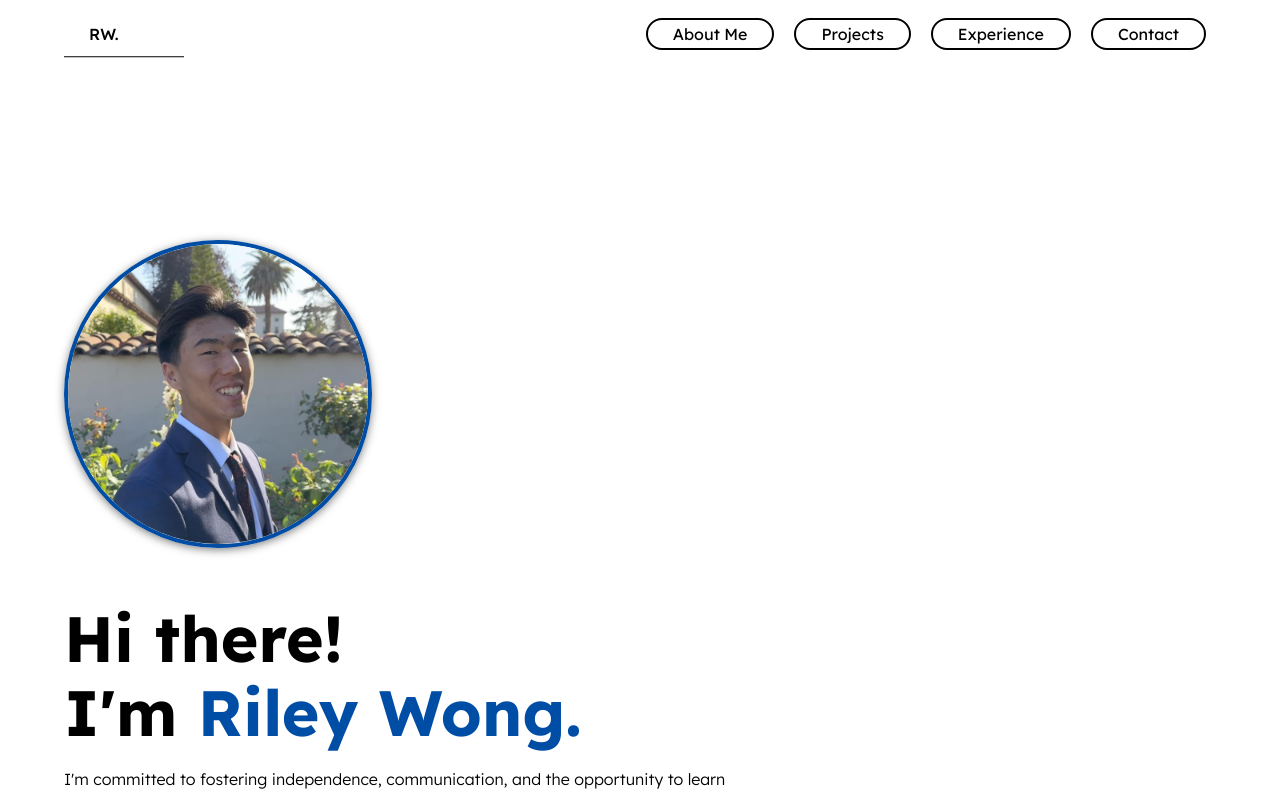
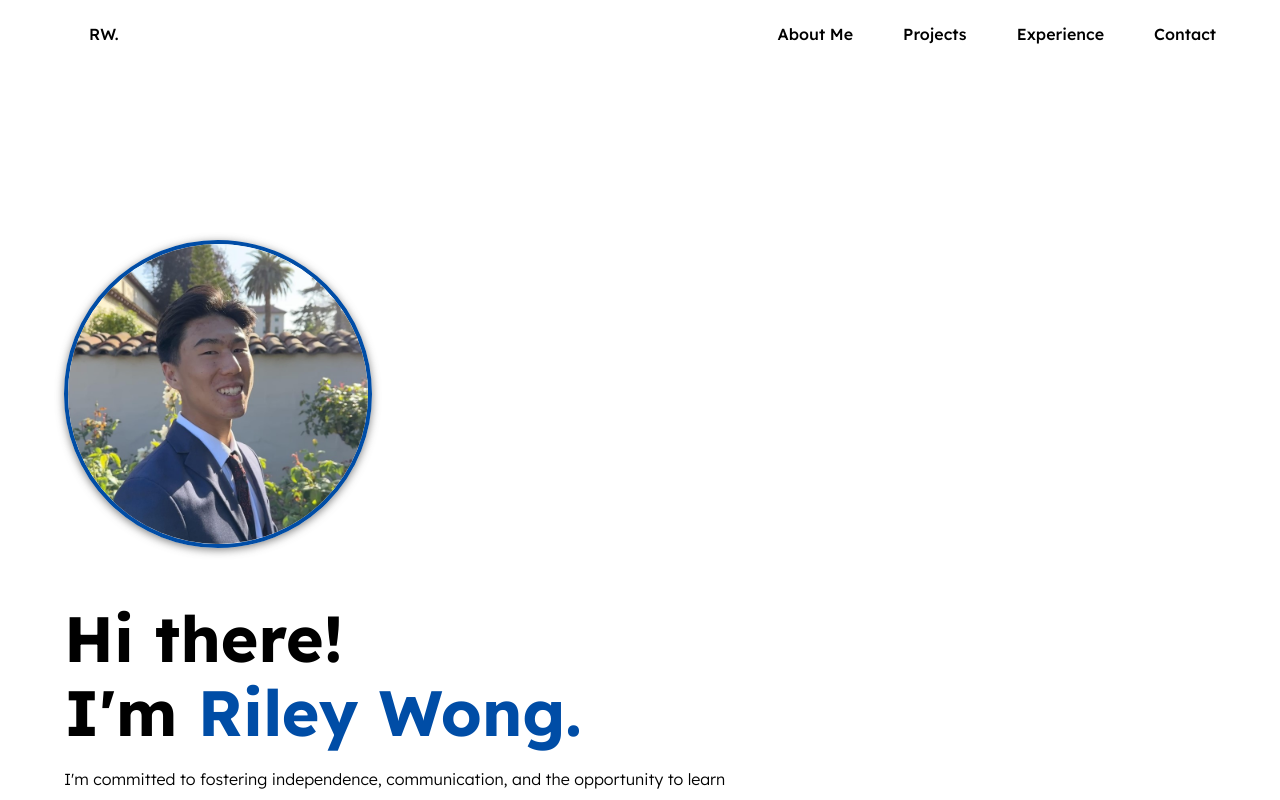
Before and after one commit to rileywong311/Personal-Website, a Vue app: page / in a window 1280 px wide. Shown: the top 800 px of the page. Built offline with nearby package versions, Linux system fonts and the light colour scheme.

Commit message:
Update Navbar

```diff
--- a/src/components/Navbar.vue
+++ b/src/components/Navbar.vue
@@ -5,7 +5,7 @@
       <span role="tab" tabindex="0" class="main-link">RW.</span>
       <br />
       <svg height="7.5px" width="120px">
-        <line x1="0%" y1="50%" x2="100%" y2="50%" style="stroke: black"></line>
+        <line x1="0%" y1="50%" x2="100%" y2="50%" style="stroke: white"></line>
       </svg>
     </span>
 
@@ -133,24 +133,16 @@ export default {
 
 
 .nav-link {
-  margin: 10px;
-  padding: 4px 25px 4px;
-  border: 2px solid black;
-  border-radius: 999px;
-  font-weight: 400;
+  margin-left: 50px;
+  font-weight: 500;
   transition: 0.3s;
 }
 
 .nav-link:hover,
-.nav-link:focus {
-  background: var(--secondary);
-  color: white;
+.nav-link.current {
+  color: var(--secondary);
   cursor: pointer;
-}
-
-.nav-link.current {
-  background: var(--secondary);
-  color: white;
+  text-decoration-line: underline
 }
 
 
```
